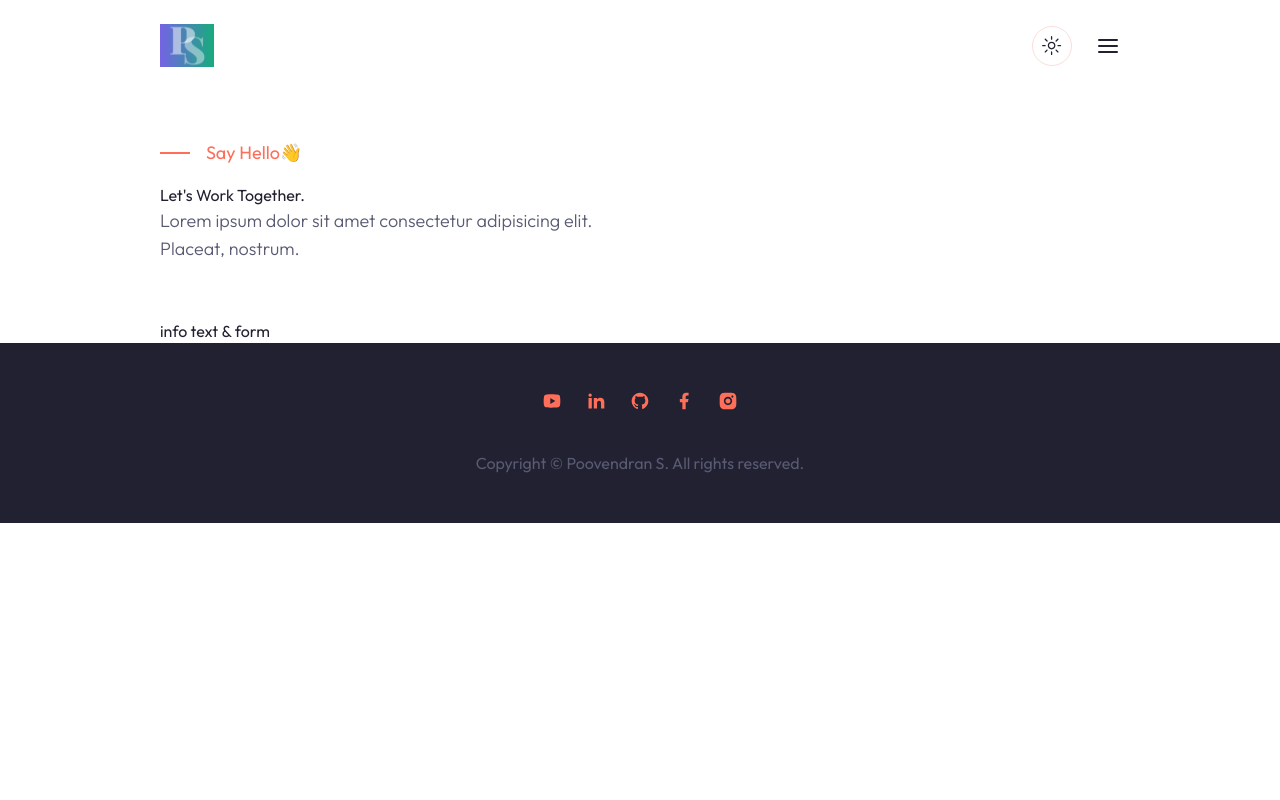
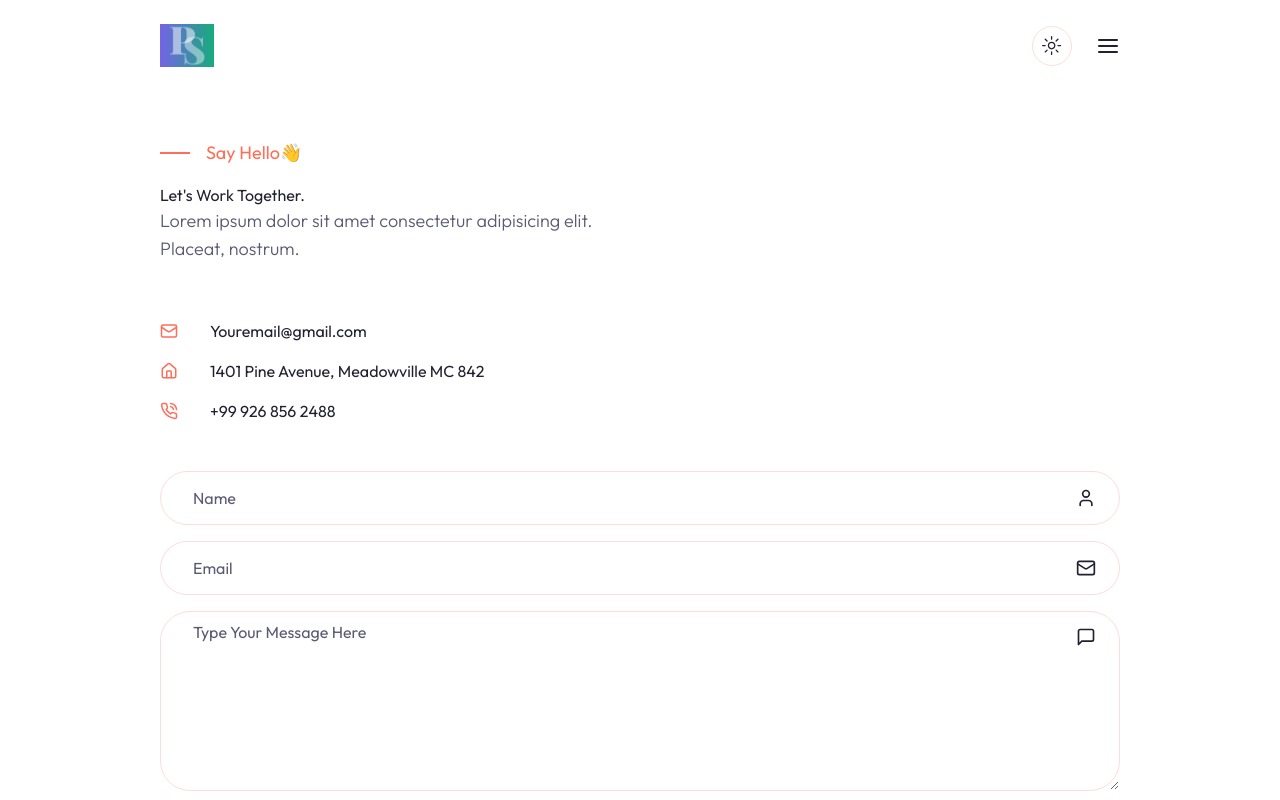
Before and after one commit to Poovendranselvaraj/poovendran_portfolio, a Next.js app: page /contact in a window 1280 px wide. Shown: the top 800 px of the page. Built offline with nearby package versions, Linux system fonts and the light colour scheme.

Commit message:
completed

```diff
--- a/app/contact/page.jsx
+++ b/app/contact/page.jsx
@@ -1,4 +1,7 @@
 import { MailIcon, HomeIcon, PhoneCall } from "lucide-react"
+// components
+import Form from "@/components/Form"
+
 
 const Contact= () => {
   return (
@@ -22,7 +25,28 @@
           dark:bg-contact_illustration_dark bg-contain bg-top bg-no-repeat"></div>
         </div>
         {/*info text & form*/}
-        <div>info text & form</div>
+        <div className="grid xl:grid-cols-2 mb-24 xl:mb-32">
+          {/*info text*/}
+          <div className="flex flex-col gap-y-4 xl:gap-y-14 mb-12 xl:mb-24 text-base
+          xl:text-lg">
+            {/*mail*/}
+            <div className="flex items-center gap-x-8">
+              <MailIcon size={18} className="text-primary"/>
+              <div>Youremail@gmail.com</div>
+            </div>
+            {/*address*/}
+            <div className="flex items-center gap-x-8">
+              <HomeIcon size={18} className="text-primary"/>
+              <div>1401 Pine Avenue, Meadowville MC 842</div>
+            </div>
+            {/*phone*/}
+            <div className="flex items-center gap-x-8">
+              <PhoneCall size={18} className="text-primary"/>
+              <div>+99 926 856 2488</div>
+            </div>
+          </div>
+          <Form />
+        </div>
       </div>
     </section>
 
--- /dev/null
+++ b/components/Form.jsx
@@ -0,0 +1,34 @@
+'use client'
+
+import { Button } from './ui/button'
+import { Input } from './ui/input'
+import { Textarea } from './ui/textarea'
+import { User, MailIcon, ArrowRightIcon, MessageSquare } from 'lucide-react'
+
+const Form = () => {
+  return (
+    <form className='flex flex-col gap-y-4'>
+        {/* inputs */}
+        <div className='relative flex items-center'>
+            <Input type='name' id='name' placeholder='Name' />
+            <User className='absolute right-6' size={20} />
+        </div>
+        {/* inputs */}
+        <div className='relative flex items-center'>
+            <Input type='email' id='email' placeholder='Email' />
+            <MailIcon className='absolute right-6' size={20} />
+        </div>
+        {/* textarea */}
+        <div className='relative flex items-center'>
+            <Textarea placeholder='Type Your Message Here' />
+            <MessageSquare className='absolute top-4 right-6' size={20} />
+        </div>
+        <Button className='flex items-center max-w-[166px]'>
+          Let's Talk
+          <ArrowRightIcon size={20} />
+        </Button>
+    </form>
+  )
+}
+
+export default Form
--- a/components/ui/input.jsx
+++ b/components/ui/input.jsx
@@ -7,7 +7,7 @@
     (<input
       type={type}
       className={cn(
-        "flex h-10 w-full rounded-md border border-input bg-background px-3 py-2 text-sm ring-offset-background file:border-0 file:bg-transparent file:text-sm file:font-medium placeholder:text-muted-foreground focus-visible:outline-none focus-visible:ring-2 focus-visible:ring-ring focus-visible:ring-offset-2 disabled:cursor-not-allowed disabled:opacity-50",
+        "flex h-[54px] w-full rounded-full border border-input bg-background px-8 py-2 text-base ring-offset-background file:border-0 file:bg-transparent file:text-sm file:font-medium placeholder:text-muted-foreground focus-visible:outline-none focus-visible:ring-2 focus-visible:ring-ring focus-visible:ring-offset-2 disabled:cursor-not-allowed disabled:opacity-50",
         className
       )}
       ref={ref}
--- a/components/ui/textarea.jsx
+++ b/components/ui/textarea.jsx
@@ -6,7 +6,7 @@
   return (
     (<textarea
       className={cn(
-        "flex min-h-[80px] w-full rounded-md border border-input bg-background px-3 py-2 text-sm ring-offset-background placeholder:text-muted-foreground focus-visible:outline-none focus-visible:ring-2 focus-visible:ring-ring focus-visible:ring-offset-2 disabled:cursor-not-allowed disabled:opacity-50",
+        "flex min-h-[180px] w-full rounded-[30px] border border-input bg-background px-8 py-2 text-base ring-offset-background placeholder:text-muted-foreground focus-visible:outline-none focus-visible:ring-2 focus-visible:ring-ring focus-visible:ring-offset-2 disabled:cursor-not-allowed disabled:opacity-50",
         className
       )}
       ref={ref}
```
